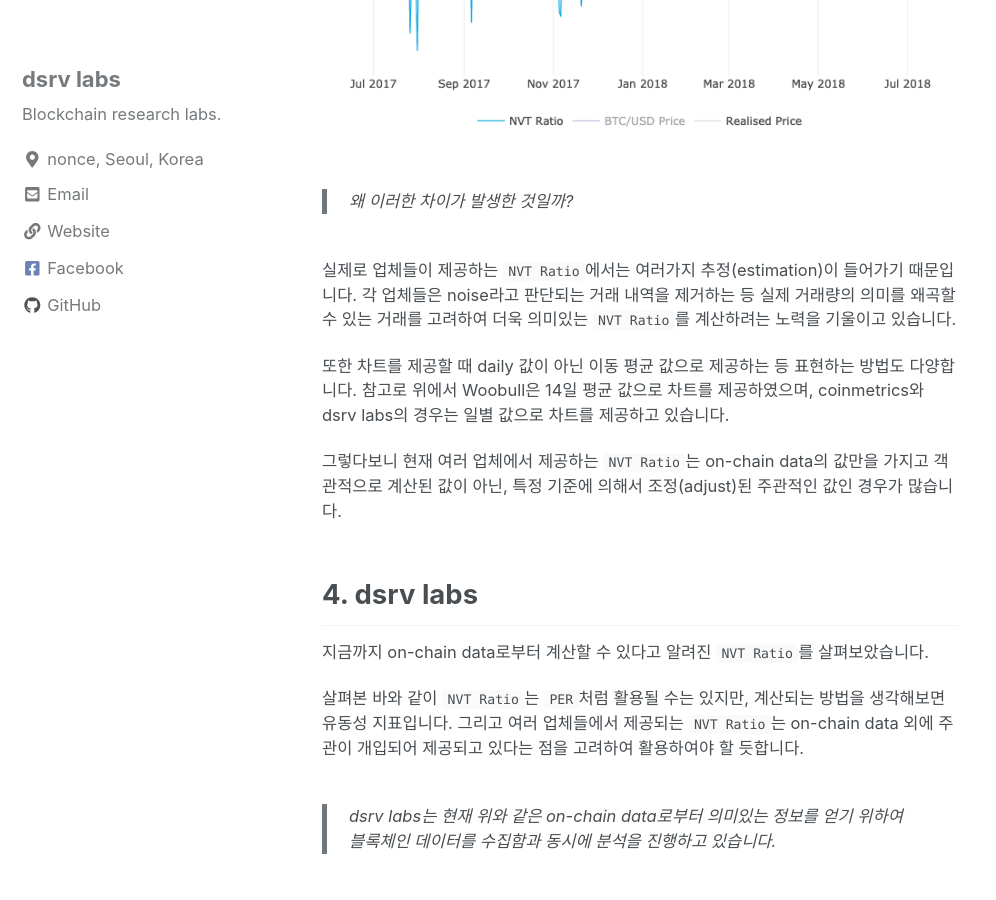
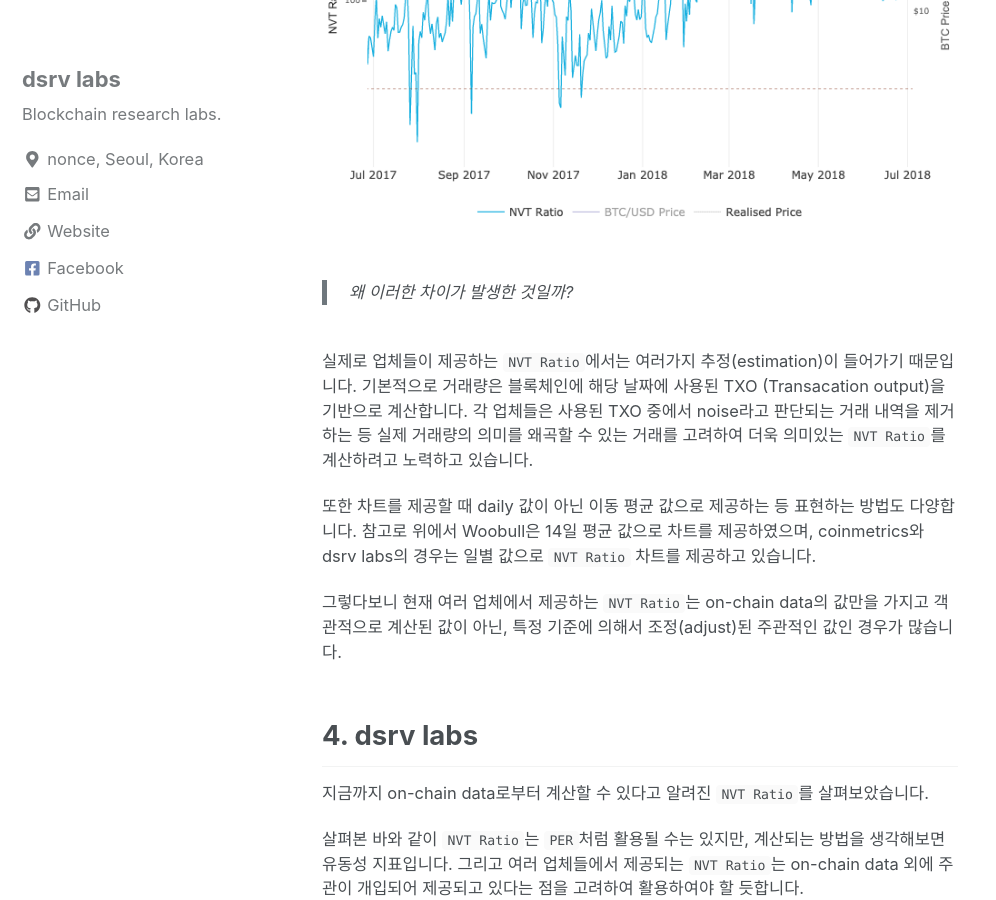
Before and after one commit to dsrvlabs/dsrvlabs.github.io, a Jekyll site: the page built from _posts/2019-09-10-looking_into_bitcoin_onchaindata.md, in a window 1280 px wide and 900 px high, scrolled down 4436 px. Shown: the whole window, without its empty margins (0-996 px from the left). Built offline with Jekyll 4.4.1, drawn with Linux system fonts in a browser that asks for light colours; cached includes are drawn as plain includes; nearby versions of some CDN libraries; comment, search, counter and statistics services are not loaded; some of the changed text lies outside the part shown.

Commit message:
Update 2019-09-10-looking_into_bitcoin_onchaindata.md
Update 2019-09-10-looking_into_bitcoin_onchaindata.md

Signed-off-by: Hyung-Kyu Choi <hyungkyu.choi@gmail.com>

```diff
--- a/_posts/2019-09-10-looking_into_bitcoin_onchaindata.md
+++ b/_posts/2019-09-10-looking_into_bitcoin_onchaindata.md
@@ -64,6 +64,8 @@ NVT Ratio는 정의에 따라서 다음과 같은 방식으로 계산됩니다.
 
 <img src="https://raw.githubusercontent.com/dsrvlabs/dsrvlabs.github.io/master/posts_attachment/20190904-eq-NVT3.png">
 
+> `NVT Ratio`는 전체 Bitcoin 공급량과 거래량 만으로 계산됩니다.
+
 이렇게 계산해놓고 보면 `NVT Ratio`는 기존 주식시장의 `PER`보다는 소위 거래량 회전율이라고 불리우는 유동성 지표와 유사한 방식으로 계산되고 있습니다.
 
 아래는 기존 증권시장에서 사용되는 소위 `Stock Market Turnover Ratio`라는 지표이며, `NVT Ratio`과 비교하였을 때 분모와 분자가 뒤바뀌었을 뿐 매우 유사하게 계산됨을 알 수 있습니다.
@@ -95,9 +97,10 @@ NVT Ratio는 위와 같이 on-chain data로 부터 계산된다면 여러 업체
 > 왜 이러한 차이가 발생한 것일까?
 
 실제로 업체들이 제공하는 `NVT Ratio`에서는 여러가지 추정(estimation)이 들어가기 때문입니다.
-각 업체들은 noise라고 판단되는 거래 내역을 제거하는 등 실제 거래량의 의미를 왜곡할 수 있는 거래를 고려하여 더욱 의미있는 `NVT Ratio`를 계산하려는 노력을 기울이고 있습니다.
+기본적으로 거래량은 블록체인에 해당 날짜에 사용된 TXO (Transacation output)을 기반으로 계산합니다.
+각 업체들은 사용된 TXO 중에서 noise라고 판단되는 거래 내역을 제거하는 등 실제 거래량의 의미를 왜곡할 수 있는 거래를 고려하여 더욱 의미있는 `NVT Ratio`를 계산하려고 노력하고 있습니다.
 
-또한 차트를 제공할 때 daily 값이 아닌 이동 평균 값으로 제공하는 등 표현하는 방법도 다양합니다. 참고로 위에서 Woobull은 14일 평균 값으로 차트를 제공하였으며, coinmetrics와 dsrv labs의 경우는 일별 값으로 차트를 제공하고 있습니다.
+또한 차트를 제공할 때 daily 값이 아닌 이동 평균 값으로 제공하는 등 표현하는 방법도 다양합니다. 참고로 위에서 Woobull은 14일 평균 값으로 차트를 제공하였으며, coinmetrics와 dsrv labs의 경우는 일별 값으로 `NVT Ratio` 차트를 제공하고 있습니다.
 
 그렇다보니 현재 여러 업체에서 제공하는 `NVT Ratio`는 on-chain data의 값만을 가지고 객관적으로 계산된 값이 아닌, 특정 기준에 의해서 조정(adjust)된 주관적인 값인 경우가 많습니다.
 
```
